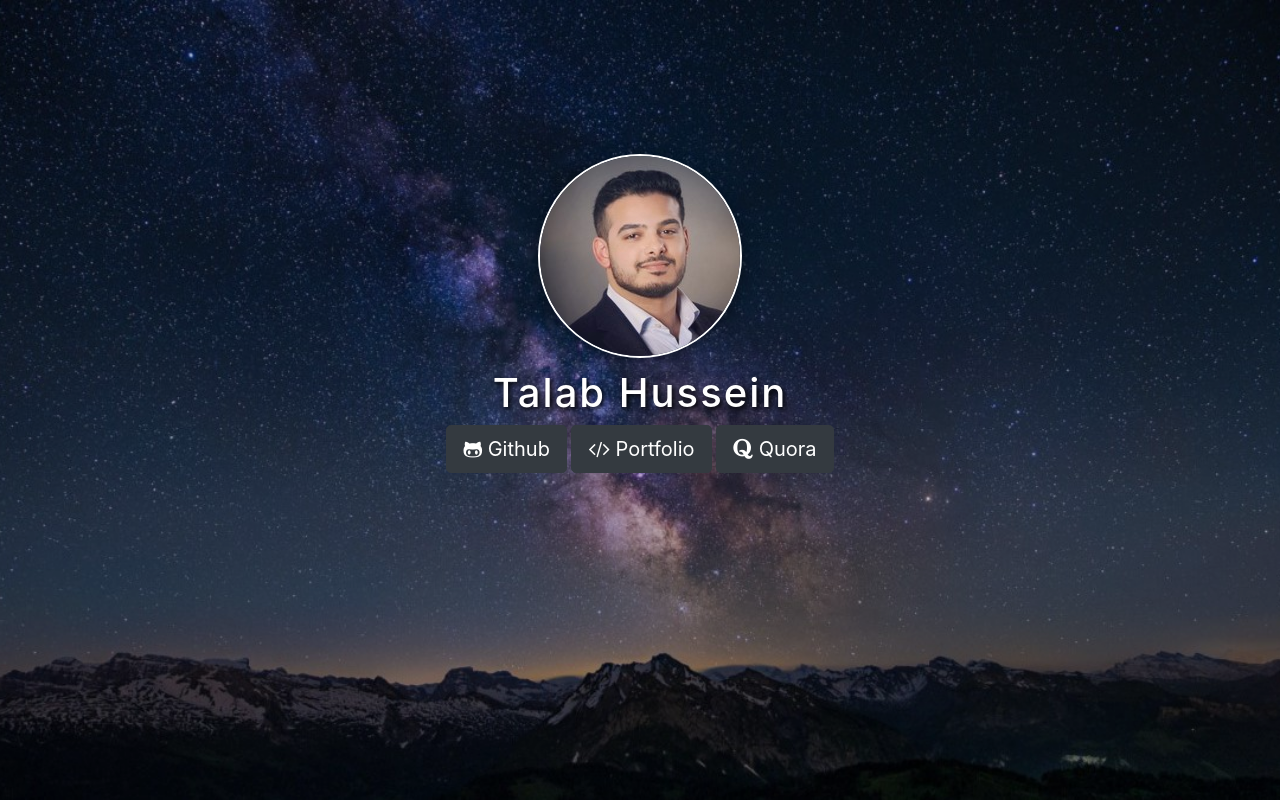
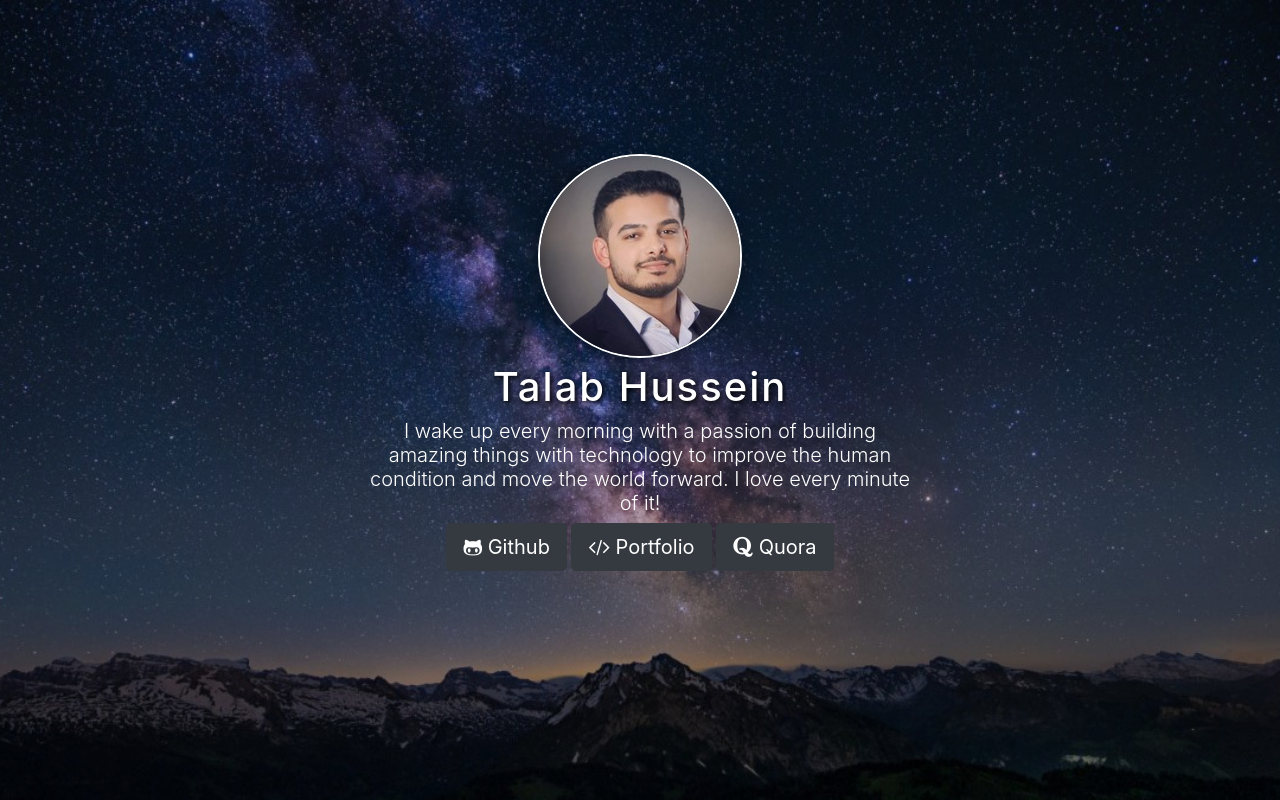
Before and after one commit to TalabH/my-website, a plain HTML site: page index.html in a window 1280 px wide. Drawn offline with nearby package versions, Linux system fonts and the light colour scheme.

Commit message:
Update index.html

```diff
--- a/index.html
+++ b/index.html
@@ -27,14 +27,17 @@
   <body>
   	<header class="tint">
     	<div class="container">
+        <div class="row">
+          <div class="col-md-3"></div>
+          <div class="col-md-6">
             <img class="profile-pic" src="img/talab.jpeg">
             <h1  class="profile-name">Talab Hussein</h1>
-        <div class="row">
-          <div class="col-md-12">
+            <h2 class="lead">I wake up every morning with a passion of building amazing things with technology to improve the human condition and move the world forward. I love every minute of it!</h2>
             <a href="https://github.com/talabh" class="btn btn-dark btn-lg" target="_blank"><i class="fa fa-github-alt"></i> Github</a>
             <a href="https://devpost.com/TalabH" class="btn btn-dark btn-lg" target="_blank"><i class="fa fa-code"></i> Portfolio</a>
             <a href="https://www.quora.com/profile/Talab-Hussein" class="btn btn-dark btn-lg" target="_blank"><i class="fa fa-quora"></i> Quora</a>
           </div>
+          <div class="col-md-3"></div>
         </div>
       </div>
     </header>
```
Lines whose indentation alone changed are shown as unchanged.
